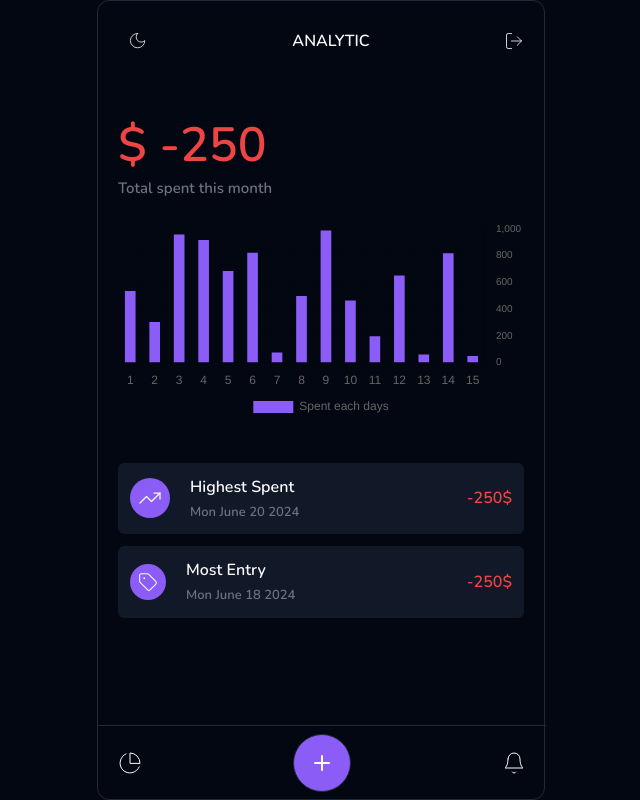
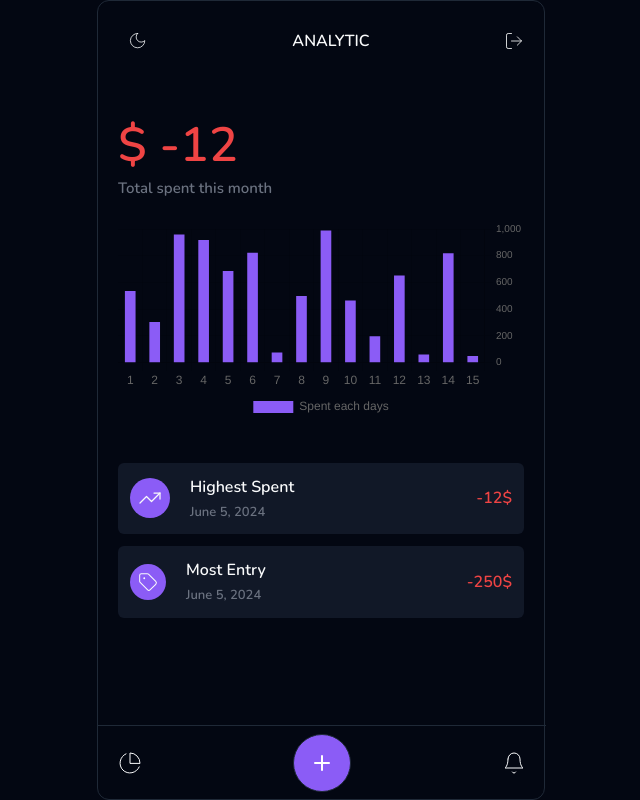
Before and after one commit to sohunz/daily-expense-tracker, a React (Vite) app: page /analytic in a window 1280 px wide. Shown: the whole page, without its empty margins (319-959 px from the left). Built offline with nearby package versions, Linux system fonts and the light colour scheme.

Commit message:
fix analytic

```diff
--- a/src/pages/Analytic.tsx
+++ b/src/pages/Analytic.tsx
@@ -10,6 +10,8 @@ import {
 import { Bar } from "react-chartjs-2";
 import { faker } from "@faker-js/faker";
 import { TrendingUp, Tag } from "lucide-react";
+import { useAddExpense } from "@/store/store.ts";
+import { convertDate } from "../utils/formatDate.ts";
 
 ChartJS.register(
     CategoryScale,
@@ -59,11 +61,26 @@ export const data = {
 };
 
 const Analytic = () => {
+    const { expense } = useAddExpense((state) => state);
+
+    // get total expense
+    const totalExpense = expense.reduce(
+        (accumulator, currentItem) => accumulator + currentItem.value,
+        0
+    );
+
+    // get the highest expense
+    const highestExpense = Math.max(...expense.map((obj) => obj.value));
+    const maxScoreObject = expense.find((obj) => obj.value === highestExpense);
+    console.log(maxScoreObject);
+
+    const date = new Date();
+
     return (
         <div className=" px-5 mt-10">
             <p className="flex flex-col gap-2 mb-5">
                 <span className="text-red-500 text-5xl font-semibold">
-                    $ -250
+                    $ -{totalExpense}
                 </span>
                 <span className="text-gray-500 text-[15px]">
                     Total spent this month
@@ -79,11 +96,11 @@ const Analytic = () => {
                         <p className="flex flex-col gap-1">
                             Highest Spent
                             <span className="text-[13px] text-gray-500">
-                                Mon June 20 2024
+                                {convertDate(date)}
                             </span>
                         </p>
                     </div>
-                    <p className="text-red-500">-250$</p>
+                    <p className="text-red-500">-{highestExpense}$</p>
                 </div>
                 <div className="w-full flex justify-between items-center bg-gray-900 p-3 rounded-md">
                     <div className="flex items-center gap-5">
@@ -93,7 +110,7 @@ const Analytic = () => {
                         <p className="flex flex-col gap-1">
                             Most Entry
                             <span className="text-[13px] text-gray-500">
-                                Mon June 18 2024
+                                {convertDate(date)}
                             </span>
                         </p>
                     </div>
--- a/src/utils/formatDate.ts
+++ b/src/utils/formatDate.ts
@@ -1,5 +1,5 @@
-export function convertDate(dateString: Date) {
+export const convertDate = (dateString: Date) => {
     const date = new Date(dateString);
     const options: any = { year: "numeric", month: "long", day: "numeric" };
     return date.toLocaleDateString("en-US", options);
-}
+};
```
